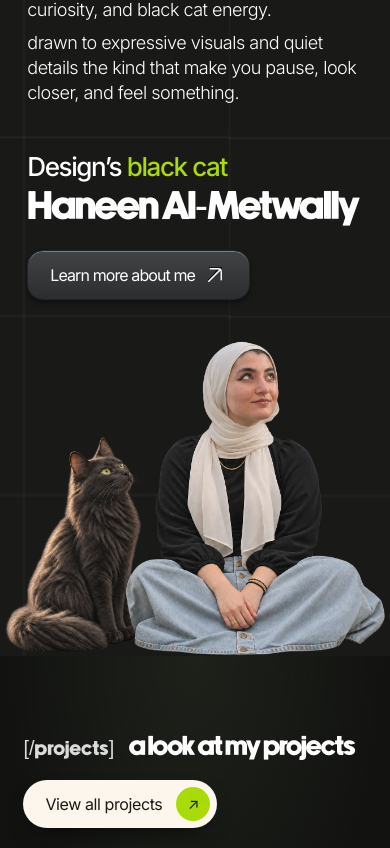
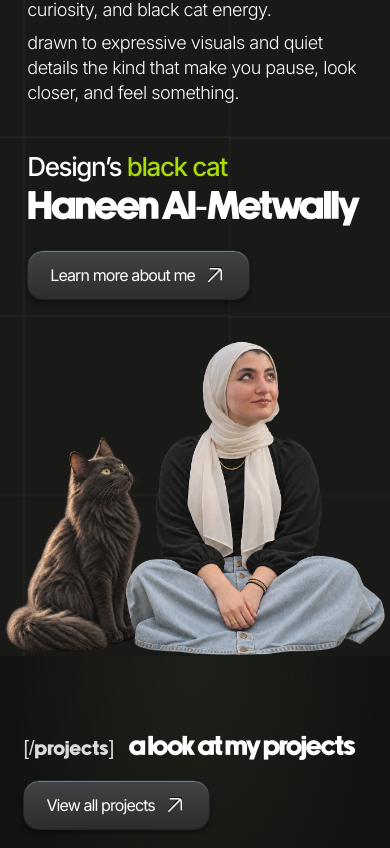
Before and after one commit to haneen1705/My-portfolio, a Next.js app: page / in a window 390 px wide. Shown: the part 1149-1997 px from the top of the page. Built offline with nearby package versions, Linux system fonts and the light colour scheme.

Commit message:
style: match View all projects button to the About button
Reuse the shared skeuomorphic .button treatment and arrow icon; keep the phone sizing in step with the About button.

```diff
--- a/src/app/globals.css
+++ b/src/app/globals.css
@@ -1001,7 +1001,8 @@ html[data-motion="off"] {
     font-size: 40px;
     white-space: normal;
   }
-  .identity .button {
+  .identity .button,
+  .deck-all {
     font-size: 16px;
     min-height: 50px;
   }
@@ -1186,32 +1187,10 @@ main {
     sans-serif;
   letter-spacing: -1.2px;
 }
+/* Uses the shared skeuomorphic .button treatment from the About section. */
 .deck-all {
-  display: inline-flex;
-  align-items: center;
-  gap: 14px;
-  padding: 7px 7px 7px 22px;
-  border-radius: 999px;
-  background: #fcf6ec;
-  color: #191918;
-  font-size: 16px;
-  letter-spacing: -0.4px;
+  flex-shrink: 0;
   white-space: nowrap;
-  box-shadow: 0 10px 24px -12px #000c;
-  transition: transform 0.2s;
-}
-.deck-all:hover {
-  transform: translateY(-2px);
-}
-.deck-all-arrow {
-  display: grid;
-  place-items: center;
-  width: 34px;
-  height: 34px;
-  border-radius: 50%;
-  background: var(--accent);
-  color: #191918;
-  font-size: 15px;
 }
 .deck-stage {
   --deck-step: 60%;
--- a/src/components/project-deck.tsx
+++ b/src/components/project-deck.tsx
@@ -112,11 +112,9 @@ export function ProjectDeck({ items }: { items: FeaturedProject[] }) {
         <h2>
           <span className="section-label">[/projects]</span>a look at my projects
         </h2>
-        <Link className="deck-all" href="/work">
+        <Link className="button deck-all" href="/work">
           View all projects
-          <span className="deck-all-arrow" aria-hidden="true">
-            ↗
-          </span>
+          <img src="/assets/aa06c.svg" width="24" height="24" alt="" />
         </Link>
       </div>
 
```
